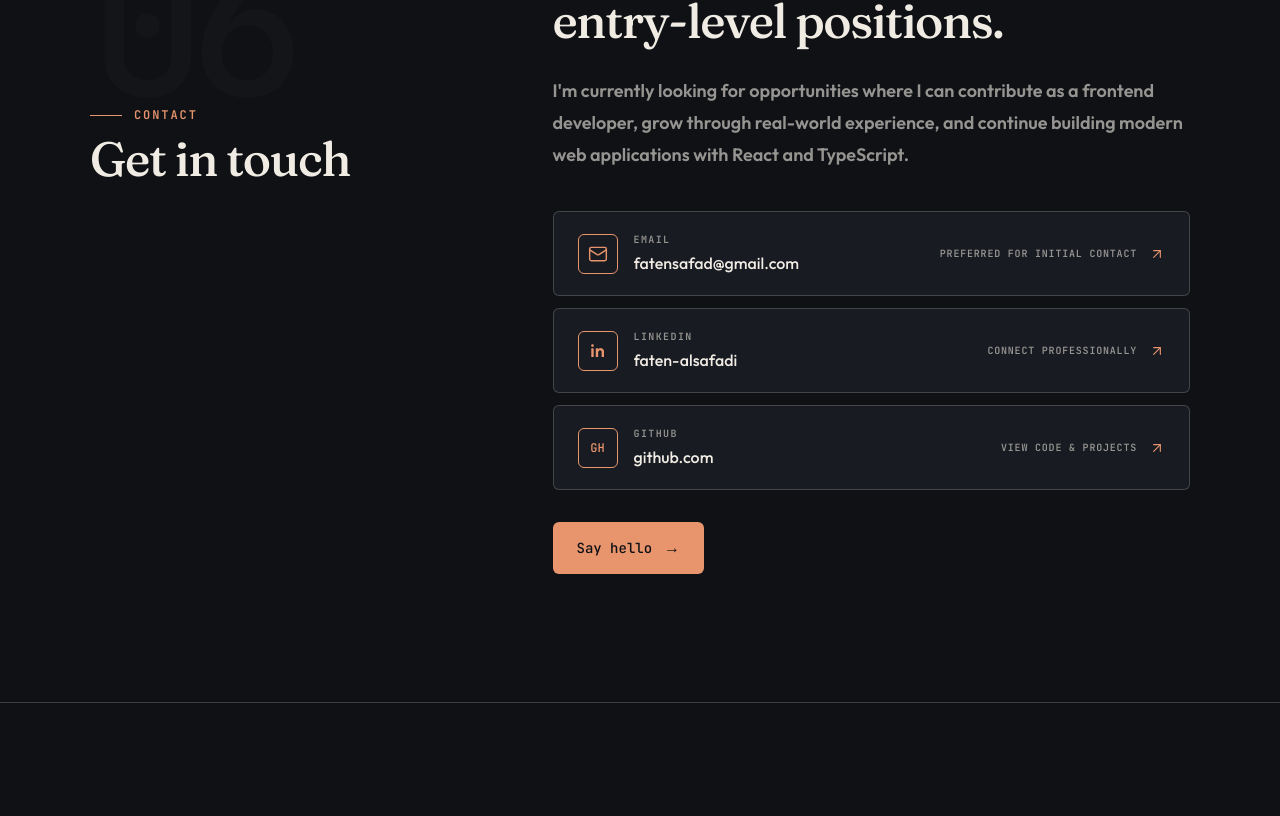
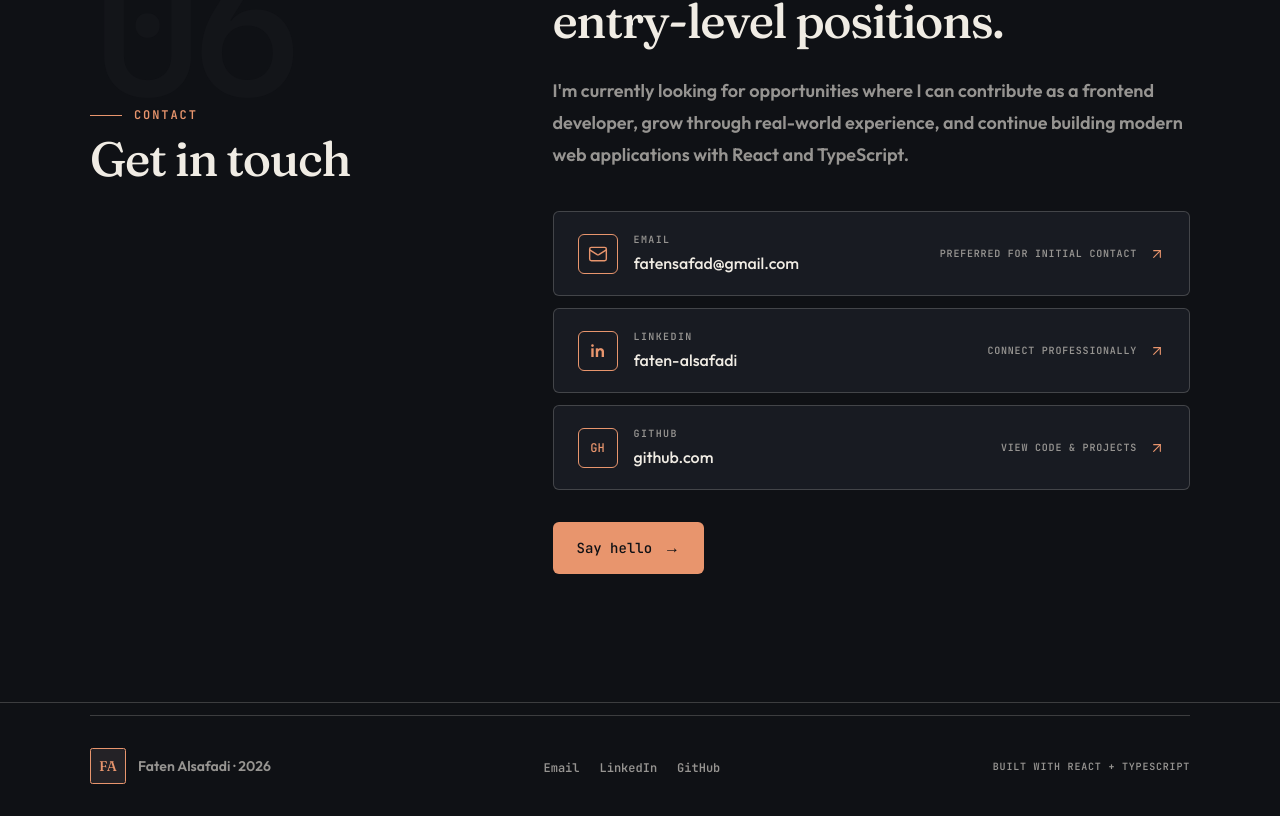
Before and after one commit to Faten01alsafadi/faten-alsafadi, a Next.js app: page / in a window 1280 px wide. Shown: the part 7805-8621 px from the top of the page. Before the commit the page ends 8520 px from the top, so only its background shows below. Built offline with nearby package versions, Linux system fonts and the light colour scheme.

Commit message:
feat: add portfolio footer

```diff
--- a/src/app/layout.tsx
+++ b/src/app/layout.tsx
@@ -7,6 +7,7 @@ import {
 
 import "./globals.css";
 import Navbar from "@/components/layout/Navbar";
+import Footer from "@/components/layout/Footer";
 
 
 const fraunces = Fraunces({
@@ -47,6 +48,7 @@ export default function RootLayout({
       >
         <Navbar/>
         {children}
+           <Footer />
       </body>
     </html>
   );
--- /dev/null
+++ b/src/components/layout/Footer.tsx
@@ -0,0 +1,56 @@
+import { contactOptions } from "@/data/contact";
+import Link from "next/link";
+
+export default function Footer() {
+  return (
+    <footer className="bg-background">
+      <div className="container">
+        <div className="flex flex-col gap-8 border-t border-border py-8 md:flex-row md:items-center md:justify-between md:gap-6">
+          {/* Identity */}
+          <div className="flex items-center gap-3">
+            <Link
+              href="/"
+              aria-label="Faten Alsafadi - Back to homepage"
+              className="flex h-9 w-9 shrink-0 items-center justify-center rounded-xs border border-border-accent bg-surface-featured font-display text-sm font-medium text-primary transition-colors duration-200 hover:bg-primary"
+            >
+              FA
+            </Link>
+
+            <p className="font-body text-sm text-foreground-muted">
+              Faten Alsafadi · 2026
+            </p>
+          </div>
+
+          {/* Social links */}
+          <nav aria-label="Social links">
+            <ul className="flex items-center gap-5">
+              {contactOptions.map((link) => (
+                <li key={link.label}>
+                  <a
+                    href={link.href}
+                    target={
+                      link.icon === "email" ? undefined : "_blank"
+                    }
+                    rel={
+                      link.icon === "email"
+                        ? undefined
+                        : "noreferrer"
+                    }
+                    className="font-mono text-xs text-foreground-muted transition-colors duration-200 hover:text-primary"
+                  >
+                    {link.label}
+                  </a>
+                </li>
+              ))}
+            </ul>
+          </nav>
+
+          {/* Technology */}
+          <p className="font-mono text-[10px] uppercase tracking-[0.08em] text-foreground-muted">
+            Built with React + TypeScript
+          </p>
+        </div>
+      </div>
+    </footer>
+  );
+}
```
